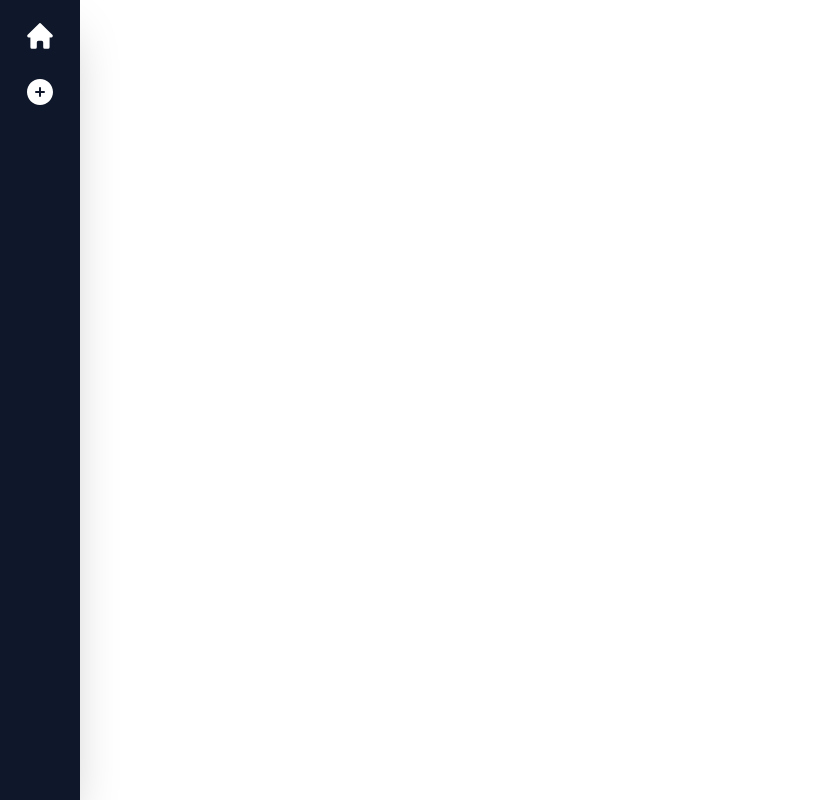
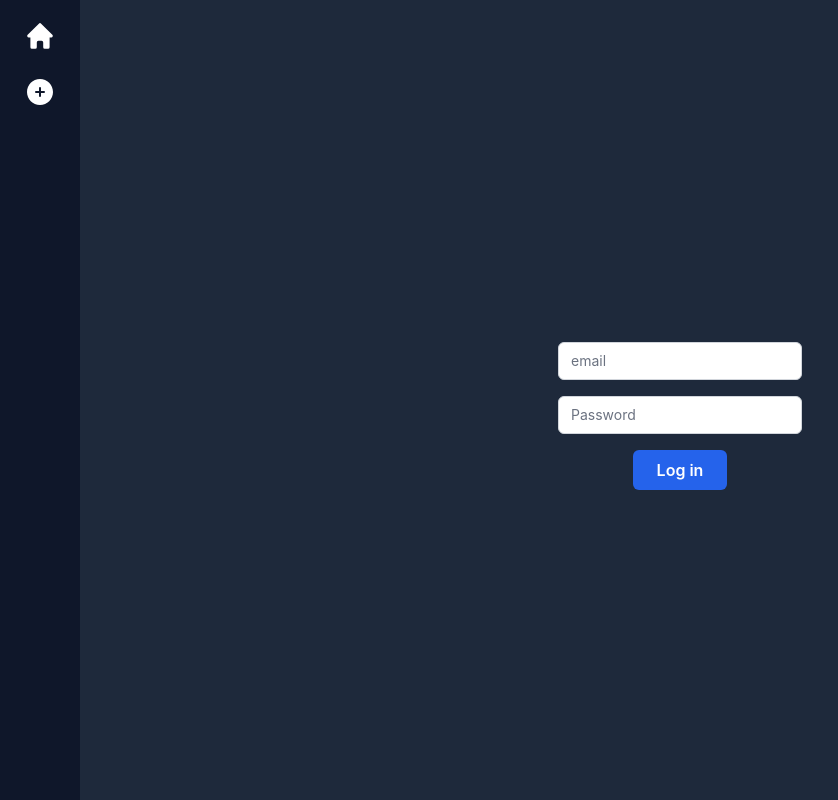
Before and after one commit to minacio00/TournamentManager, a React (Create React App) app: page /login in a window 1280 px wide. Before the commit this address had no page. Shown: the whole page, without its empty margins (0-838 px from the left). Built offline with nearby package versions, Linux system fonts and the light colour scheme.

Commit message:
login page

```diff
--- a/package.json
+++ b/package.json
@@ -26,7 +26,7 @@
     "web-vitals": "^2.1.4"
   },
   "scripts": {
-    "start": "react-scripts start",
+    "start": "react-scripts start --host 0.0.0.0",
     "build": "react-scripts build",
     "test": "react-scripts test",
     "eject": "react-scripts eject"
--- a/src/App.jsx
+++ b/src/App.jsx
@@ -5,6 +5,7 @@ import {Home} from './pages/Home';
 import { NewEvent } from './pages/NewEvent';
 import { BracketView }from './pages/BracketView';
 import { Register } from './pages/Register';
+import { Login } from './pages/Login';
 
 function App() {
   return (
@@ -13,6 +14,7 @@ function App() {
         <Sidebar />
         <Routes>
           <Route path='/' index element={<Home />} />
+          <Route path='/login' element={<Login />} />
           <Route path='/event/:name' element={<Register />} />
           <Route path='/event/:name/bracket' element={<BracketView />} />
           <Route path='/newevent' element={<NewEvent />} />
--- a/src/compenents/PageTop.jsx
+++ b/src/compenents/PageTop.jsx
@@ -3,11 +3,9 @@ import { useNavigate, Link } from "react-router-dom";
 import { BracketView } from "../pages/BracketView";
 
 export const PageTop = () => {
-
-
     const navigate =  useNavigate();
     return (
-        <div className="flex-col h-[26vh] shadow-lg bg-slate-800 py-16 overflow-hidden
+        <div className="flex-col min-h-[30vh] shadow-lg bg-slate-800 py-16 overflow-hidden
         justify-items-start
         items-center border-b border-b-gray-500">
             <header className="text-center">
--- a/src/compenents/Sidebar.jsx
+++ b/src/compenents/Sidebar.jsx
@@ -7,7 +7,7 @@ export function Sidebar() {
     const Tournaments = useRecoilValue(allTournaments);
     return(
         <div className="text-gray-500 bg-slate-900
-        flex-shrink-0 hidden top-2 flex-grow-1
+        flex-shrink-0 w-12 top-2 flex-grow-1
         min-h-screen
         p-5 text-xs lg:text-sm
         sm:w-20
--- a/src/pages/Home.jsx
+++ b/src/pages/Home.jsx
@@ -14,7 +14,7 @@ export function Home() {
       <div className='grow'>
         <PageTop />
         <main>
-          <div className='flex py-12 px-2 justify-center'>
+          <div className='text-xs sm:text-sm text-center sm:flex py-12 px-2 justify-center'>
             <b>No events at the moment, maybe you should organize one yourself</b>
           </div>
         </main>
--- /dev/null
+++ b/src/pages/Login.jsx
@@ -0,0 +1,48 @@
+import { useState } from "react";
+
+export const Login = () => {
+    // todo: adicionar useEfect para buscar o usuário assim que montar a página
+    const [email, setemail] = useState();
+    const [password, setpassword] = useState();
+
+    const handleClick = async () => {
+        console.log(email, "????")
+        await fetch('http://localhost:3000' + '/signin', {
+            method: "POST", mode: "cors", headers: {
+                'Content-Type': 'application/json'
+            },
+            body: JSON.stringify({
+                'userEmail': email,
+                'password': password
+            })
+        })
+        .then(res => res.json())
+        .then((data) => {
+            localStorage.setItem('userSession', JSON.stringify(data));
+        })
+        .catch((e) => console.log(e));
+
+    }
+    return(
+        <div className=" bg-slate-800 min-h-screen min-w-screen text-white
+        flex items-center w-full justify-center" >
+            <div className="mt-8 space-y-6" onSubmit={(e) => e.preventDefault()} >
+                <form className=" flex flex-col space-y-4">
+                    <input className=
+                        "appearance-none rounded-md relative block w-full px-3 py-2 border border-gray-300 placeholder-gray-500 text-gray-900 rounded-t-md focus:outline-none focus:ring-blue-700 focus:ring-1 focus:border-blue-700 focus:z-10 sm:text-sm"
+                        placeholder="email" name="email" id="email" type={'email'}
+                        onChange={(e) => setemail(e.target.value)} required />
+
+                    <input className=
+                        "appearance-none rounded-md relative block w-full px-3 py-2 border border-gray-300 placeholder-gray-500 text-gray-900 rounded-t-md focus:outline-none focus:ring-blue-700 focus:ring-1 focus:border-blue-700 focus:z-10 sm:text-sm"
+                        placeholder="Password" name="password" id="password" type='password'
+                        onChange={(e) => setpassword(e.target.value)} required />
+
+                    <button onClick={() => handleClick()} className="h-10 mx-auto px-6 font-semibold rounded-md bg-blue-600 text-white hover:bg-blue-400">
+                        Log in
+                    </button>
+                </form>
+            </div>
+        </div>
+    )
+}
--- a/src/pages/NewEvent.jsx
+++ b/src/pages/NewEvent.jsx
@@ -77,7 +77,7 @@ export const NewEvent = () => {
                         placeholder="Event date" name="date" id="eventDate" type="date" required
                         onChange={(e) => setEventDate(e.target.value)} />
                 </div>
-                <button type="submit" hidden={!SpinnerHidden} className="h-10 px-6 font-semibold rounded-md bg-blue-500 text-white  hover:bg-blue-400">
+                <button type="submit" hidden={!SpinnerHidden} className="h-10 px-6 font-semibold rounded-md bg-blue-600 text-white  hover:bg-blue-400">
                     Create
                 </button>
                 <SpinnerDotted className='mx-auto' hidden={SpinnerHidden} size={50} thickness={100} speed={120} color="rgba(57, 159, 172, 1)" />
--- a/src/pages/Register.jsx
+++ b/src/pages/Register.jsx
@@ -56,10 +56,10 @@ export const Register = () => {
                     </div>
                 </div>
                 <div className={SpinnerHidden ? "flex space-x-2" : "hidden space-x-2" }>
-                    <button hidden={!SpinnerHidden} type="submit" className="h-10 px-6 font-semibold rounded-md bg-blue-600 text-white">
+                    <button hidden={!SpinnerHidden} type="submit" className="h-10 px-6 font-semibold rounded-md bg-blue-500 text-white">
                         Register
                     </button>
-                    <Link to={'bracket'} className="h-10 px-6 flex items-center font-semibold rounded-md bg-blue-600 text-white"> View bracket</Link>
+                    <Link to={'bracket'} className="h-10 px-6 flex items-center font-semibold rounded-md bg-blue-500 text-white"> View bracket</Link>
                 </div>
                 <SpinnerDotted className='mx-auto' hidden={SpinnerHidden} size={50} thickness={100} speed={120} color="rgba(57, 159, 172, 1)" />
             </form>
--- a/tailwind.config.js
+++ b/tailwind.config.js
@@ -4,5 +4,19 @@ module.exports = {
   theme: {
     extend: {},
   },
+  colors: {
+    'shakespeare': {
+      '50': '#f3f7fc',
+      '100': '#e5eff9',
+      '200': '#c6ddf1',
+      '300': '#94c1e5',
+      '400': '#4d99d2',
+      '500': '#3585c2',
+      '600': '#256aa4',
+      '700': '#1f5585',
+      '800': '#1e486e',
+      '900': '#1e3d5c',
+    },
+  },
   plugins: [require("tailwind-scrollbar-hide")],
 }
```
